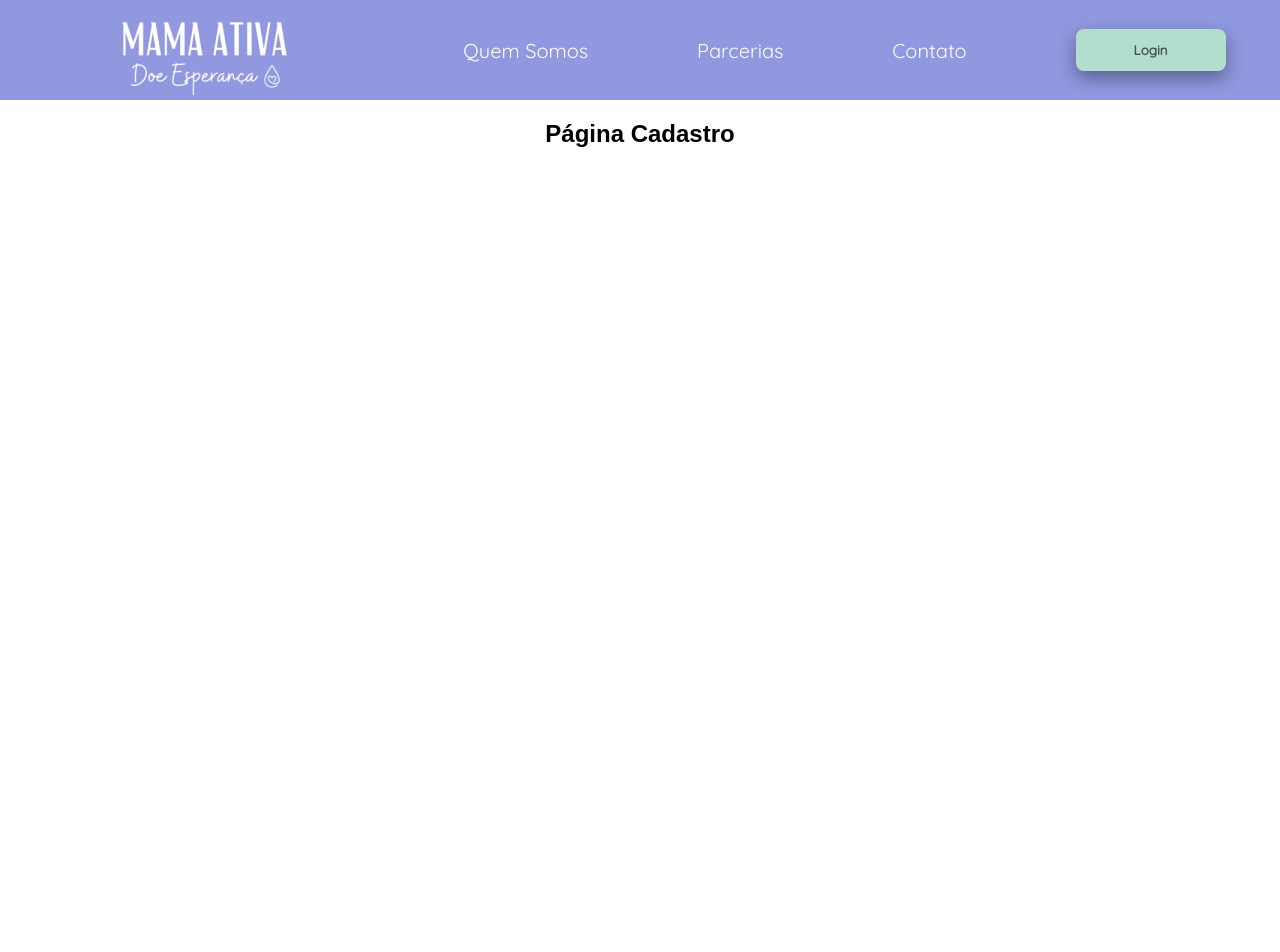
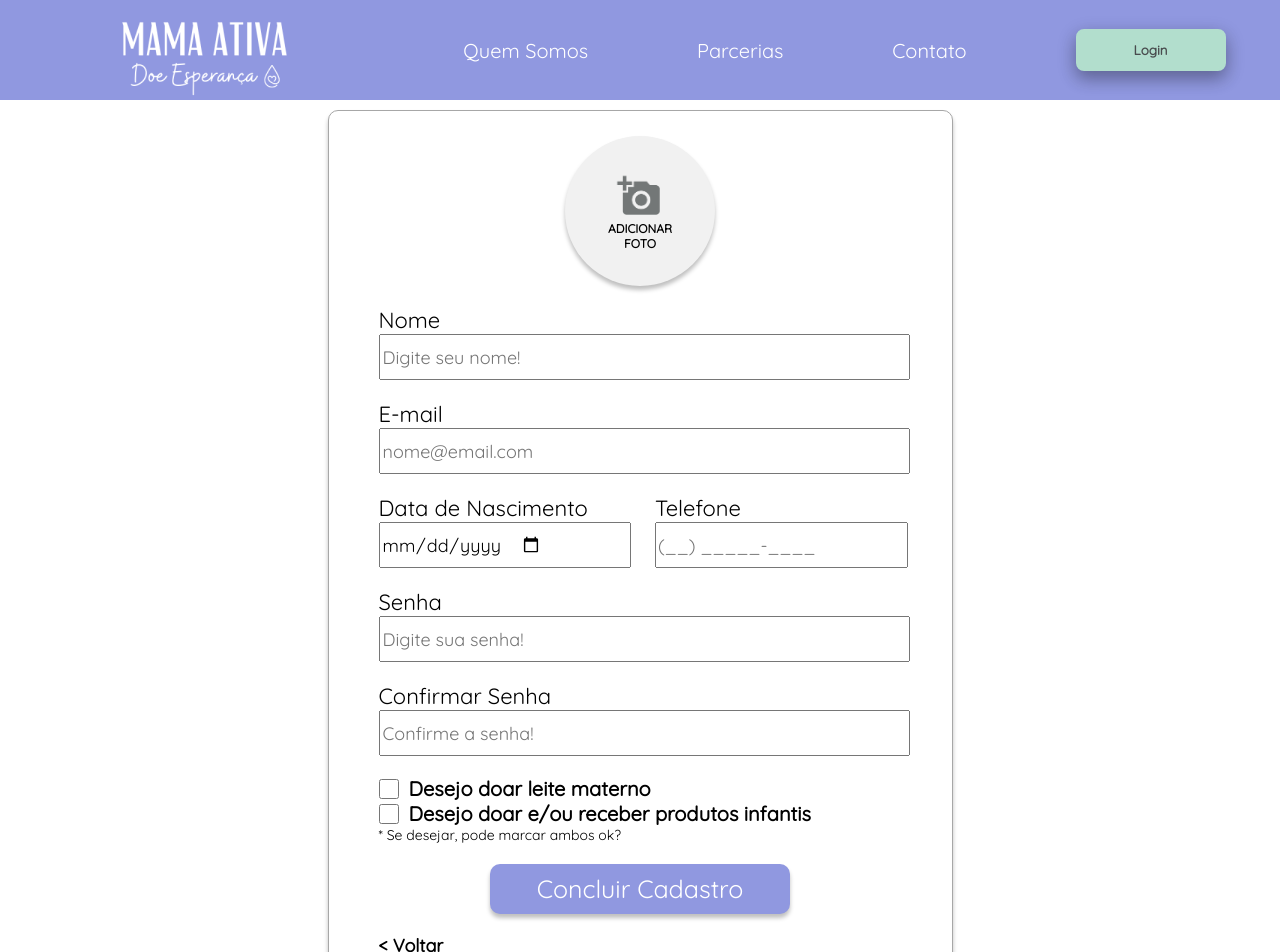
Before and after one commit to hannatty/mama_ativa01, a React (Create React App) app: page /Cadastro in a window 1280 px wide. Shown: the top 952 px of the page. Before the commit the page ends 800 px from the top, so only its background shows below. Built offline with nearby package versions, Linux system fonts and the light colour scheme.

Commit message:
Criação da página cadastro

```diff
--- /dev/null
+++ b/src/pages/Cadastro/cadastro.css
@@ -0,0 +1,177 @@
+* {
+    font-family: 'Quicksand';
+    font-style: normal;
+}
+
+.cadastro-container {
+    width: 625px;
+    height: 100%;
+    margin: 10px;
+    padding: 25px 50px 25px 50px;
+
+    background: #FFFFFF;
+    border: 1px solid #A7A7A7;
+    box-sizing: border-box;
+    box-shadow: 0px 4px 4px rgba(0, 0, 0, 0.25);
+    border-radius: 10px;
+}
+
+.cadastro-form {
+    font-weight: 400;
+    font-size: 22px;
+}
+
+#ipt_values{
+    width: 100%;
+    height: 40px;
+    font-weight: 400;
+    font-size: 18px;
+}
+
+.profile-container {
+    display: flex;
+    justify-content: center;
+    margin-bottom: 20px;
+}
+
+.photo_profile {
+    width: 150px;
+    height: 150px;
+    border-radius: 50%;
+    cursor: pointer;
+
+    background: #F1F1F1;
+    box-shadow: 0px 4px 4px rgba(0, 0, 0, 0.25);
+
+    display: flex;
+    flex-direction: column;
+    flex-wrap: nowrap;
+    align-items: center;
+    justify-content: center;
+}
+
+.photo_profile p {
+    font-weight: 600;
+    font-size: 12px;
+    text-align: center;
+    margin: 0;
+}
+
+#img-photo-profile {
+    width: 50px;
+    height: 50px;
+}
+
+.container-1 input{
+    margin-bottom: 20px;
+}
+
+.container-2 {
+    display: flex;
+}
+
+.container-2 label, input {
+    width: 100%;
+}
+
+.container-2 label:nth-child(1) {
+    padding-right: 30px;
+}
+
+.container-2 input:nth-child(1) {
+    padding: 1px;
+}
+
+.container-3 label, input {
+    width: auto;
+    display: flex;
+    align-items: center;
+
+    font-weight: 600;
+    font-size: 20px;
+}
+
+.container-3 p {
+    margin: 0;
+    font-weight: 400;
+    font-size: 14px;
+}
+
+#ipt_cbox {
+    background-color: #9098E0;;
+    margin: 0px 10px 0px 0px;
+    width: 20px;
+    height: 20px;
+    cursor: pointer;
+
+    transition-duration: 0.5s;
+}
+
+#ipt_cbox:checked{
+    background-color: #9098E0;;
+    width: 22px;
+    height: 22px;
+  }
+
+.btn_cadastro {
+    width: 300px;
+    height: 50px;
+    border: 0px;
+
+    background: #9098E0;
+    box-shadow: 0px 4px 4px rgba(0, 0, 0, 0.25);
+    border-radius: 10px;
+
+    font-weight: 400;
+    font-size: 25px;
+    color: #FFFFFF;
+    padding-bottom: 2.5px;
+
+    cursor: pointer;
+    transition-duration: 0.5s;
+}
+
+.btn_cadastro:hover {
+    font-size: 27px;
+    padding-bottom: 2.5px;
+
+    background: #7b85e0;
+}
+
+.btn-submit {
+    display: flex;
+    justify-content: center;
+    margin: 20px 0px 20px 0px;
+}
+
+.link_voltar {
+    font-weight: 600;
+    font-size: 18px;
+    text-decoration: none;
+    cursor: pointer;
+
+    transition-duration: 0.5s;
+}
+
+a.link_voltar:link {
+    color:#000000;
+    text-decoration:none;
+}
+
+a.link_voltar:visited {
+    color:#000000;
+    text-decoration:none;
+}
+
+
+a.link_voltar:hover {
+    font-size: 19px;
+    color:#000000;
+    text-decoration:none;
+}
+
+
+a.link_voltar:active {
+    color:#000000;
+    text-decoration:none;
+}
--- a/src/pages/Cadastro/index.js
+++ b/src/pages/Cadastro/index.js
@@ -1,7 +1,80 @@
+import "./cadastro.css";
+import { useState } from "react";
+import { Link } from "react-router-dom";
+
 export default function Cadastro() {
+  const [inputs, setInputs] = useState({});
+
+  const handleChange = (event) => {
+    const name = event.target.name;
+    const value = event.target.value;
+    setInputs(values => ({...values, [name]: value}))
+  };
+
+  const handleSubmit = (event) => {
+    event.preventDefault();
+    console.log(inputs);
+  };
+
   return (
     <div>
-      <h2>Página Cadastro</h2>
+      <div className="cadastro-container">
+        <form onSubmit={handleSubmit} autocomplete="off" spellcheck="false" className="cadastro-form">
+          <div className="profile-container">
+            <div name="photo_profile" className="photo_profile">
+              <img src="/cam_profile.png" alt="img user profile" id="img-photo-profile"/>
+              <p>ADICIONAR</p>
+              <p>FOTO</p>
+            </div>
+          </div>
+
+          <div className="wrap container-1">
+          <label>Nome</label>
+          <input type="text" name="ipt_nome" id="ipt_values" placeholder="Digite seu nome!" onChange={handleChange}/>
+
+          <label>E-mail</label>
+          <input type="email" name="ipt_email" id="ipt_values" placeholder="nome@email.com" onChange={handleChange}/>
+
+          <div className="wrap container-2">
+          <label>Data de Nascimento
+          <input type="date" name="ipt_nascimento" id="ipt_values" max="2022-DD-MM" onChange={handleChange}/>
+          </label>
+
+          <label>Telefone
+          <input type="tel" name="ipt_telefone" id="ipt_values" placeholder="(__) _____-____" onChange={handleChange}/>
+          </label>
+          </div>
+
+          <label>Senha</label>
+          <input type="password" name="ipt_senha" id="ipt_values" placeholder="Digite sua senha!" onChange={handleChange}/>
+
+          <label>Confirmar Senha</label>
+          <input type="password" name="ipt_conf_senha" id="ipt_values" placeholder="Confirme a senha!" onChange={handleChange}/>
+          </div>
+
+          <div className="wrap container-3">
+            <label>
+              <input type="checkbox" name="cbox-doar-leite" id="ipt_cbox" onChange={handleChange}/>
+              Desejo doar leite materno
+            </label>
+
+            <label>
+              <input type="checkbox" name="cbox-doar-produtos" id="ipt_cbox" onChange={handleChange}/>
+              Desejo doar e/ou receber produtos infantis
+            </label>
+
+              <p>* Se desejar, pode marcar ambos ok?</p>
+          </div>
+
+          <div className="wrap btn-submit">
+            <button type="submit" className="btn_cadastro">Concluir Cadastro</button>
+          </div>
+        </form>
+
+        <Link className="link_voltar" to="/">
+          {"<"} Voltar
+        </Link>
+      </div>
     </div>
   );
 }
```
Also changed, not shown: public/cam_profile.png (added).
